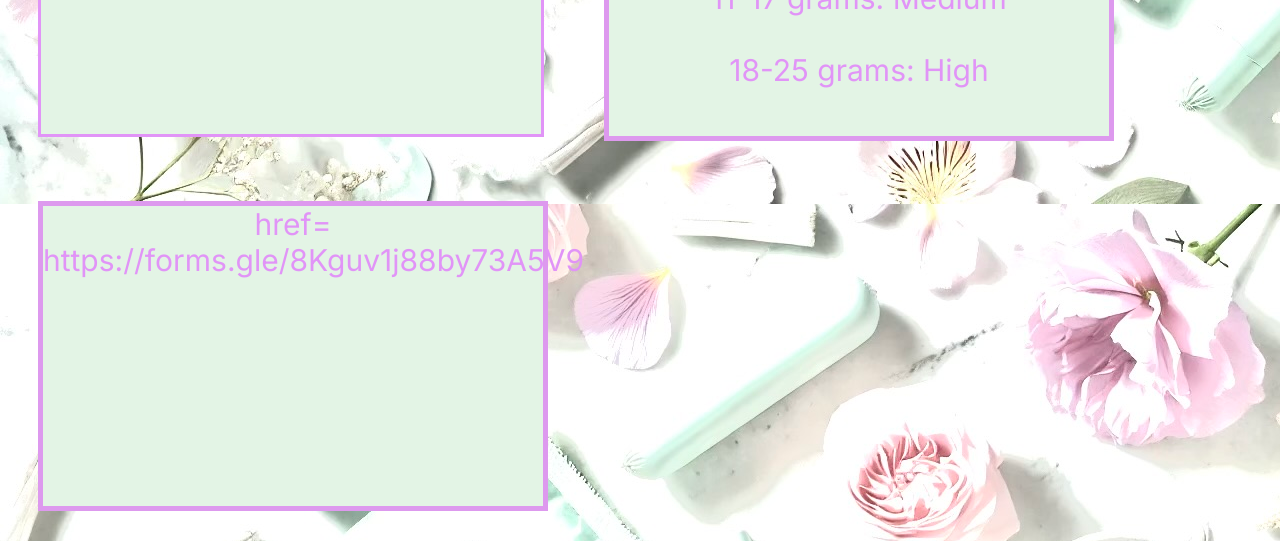
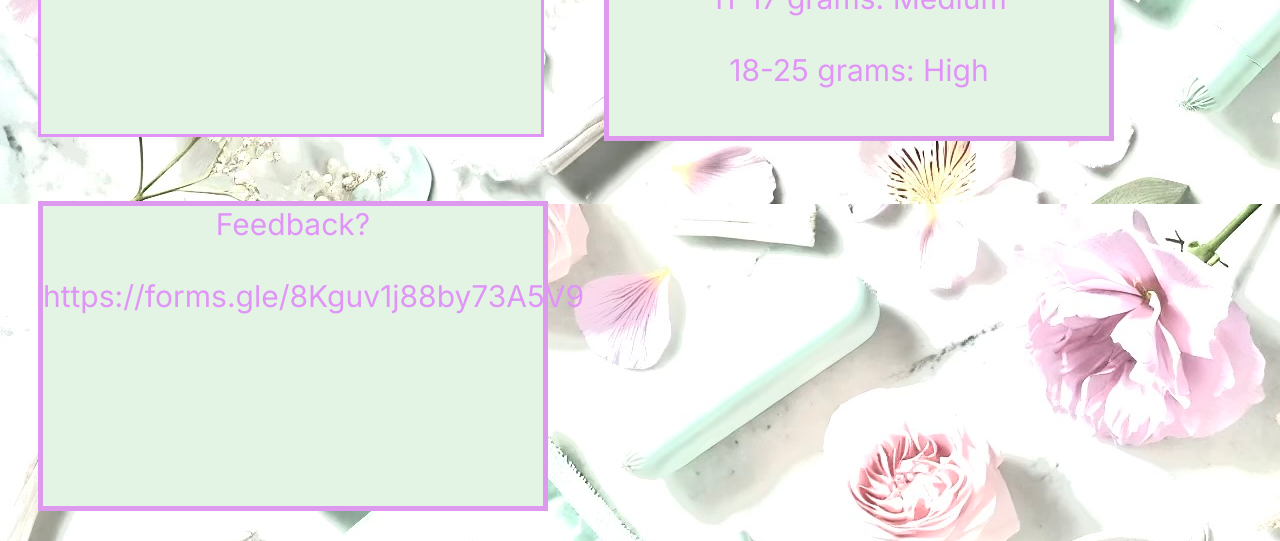
Before and after one commit to vaishchakka/finalmassbalance, a plain HTML site: page index.html in a window 1280 px wide. Shown: the part 820-1361 px from the top of the page. Drawn offline with nearby package versions, Linux system fonts and the light colour scheme; no server answers.

Commit message:
adding link

```diff
--- a/index.html
+++ b/index.html
@@ -75,7 +75,7 @@
   <div class= "box13">Price Gilbert Library Floor 1 <br><br> Pad Stock: <br> Coming Soon! <span id="reading"></span></div>
   <div class= "box13">Price Gilbert Library Floor 2 <br><br> Pad Stock: <br> Coming Soon! <span id="reading"></span></div>
   <div class= "box4">Understanding the Stock Levels <br><br> 0-10 grams: Low <br><br> 11-17 grams: Medium <br><br> 18-25 grams: High <span id="reading"></span></div>
-  <div class= "box5"> href= https://forms.gle/8Kguv1j88by73A5V9 <span id="reading"></span></div>
+  <div class= "box5"> Feedback? <br><br> <a> https://forms.gle/8Kguv1j88by73A5V9 </a> <span id="reading"></span></div>
 
   <!-- <ul>
     <li><a href="default.asp">Products Near Me</a></li>
```
